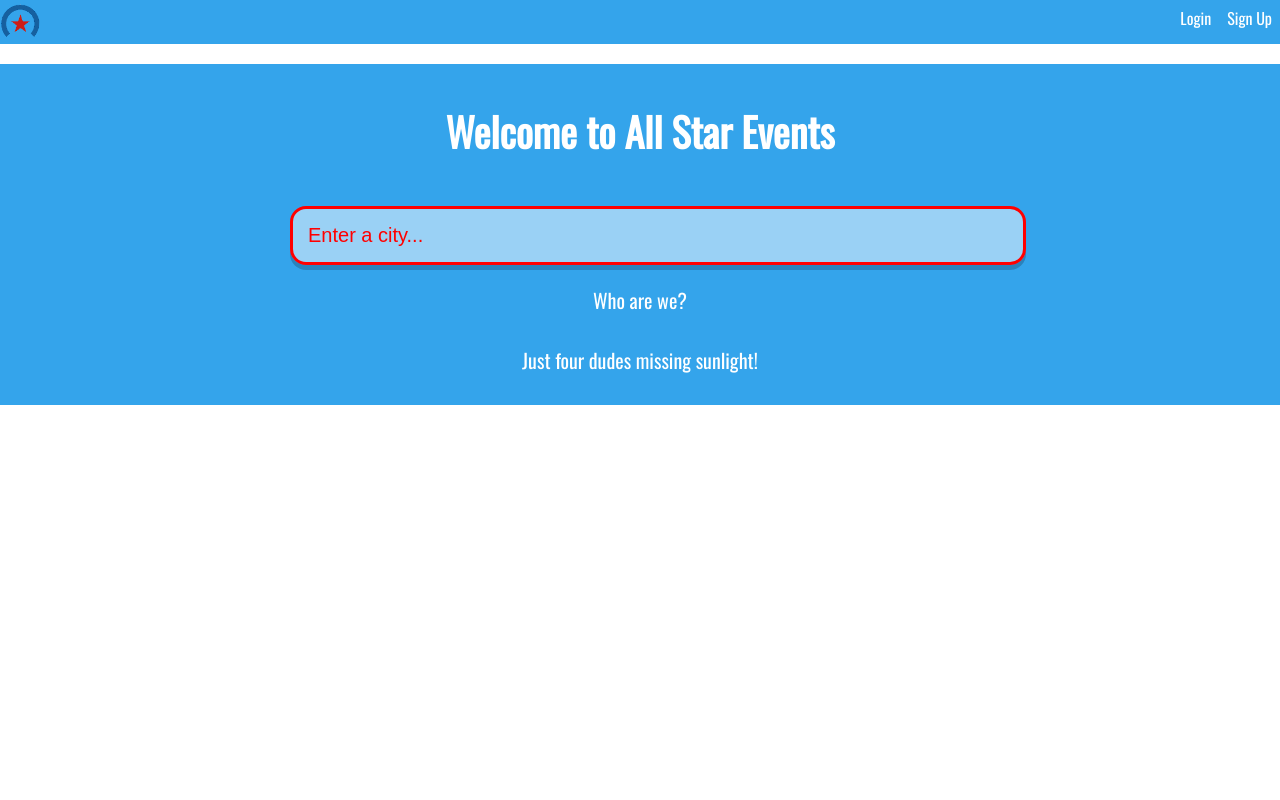
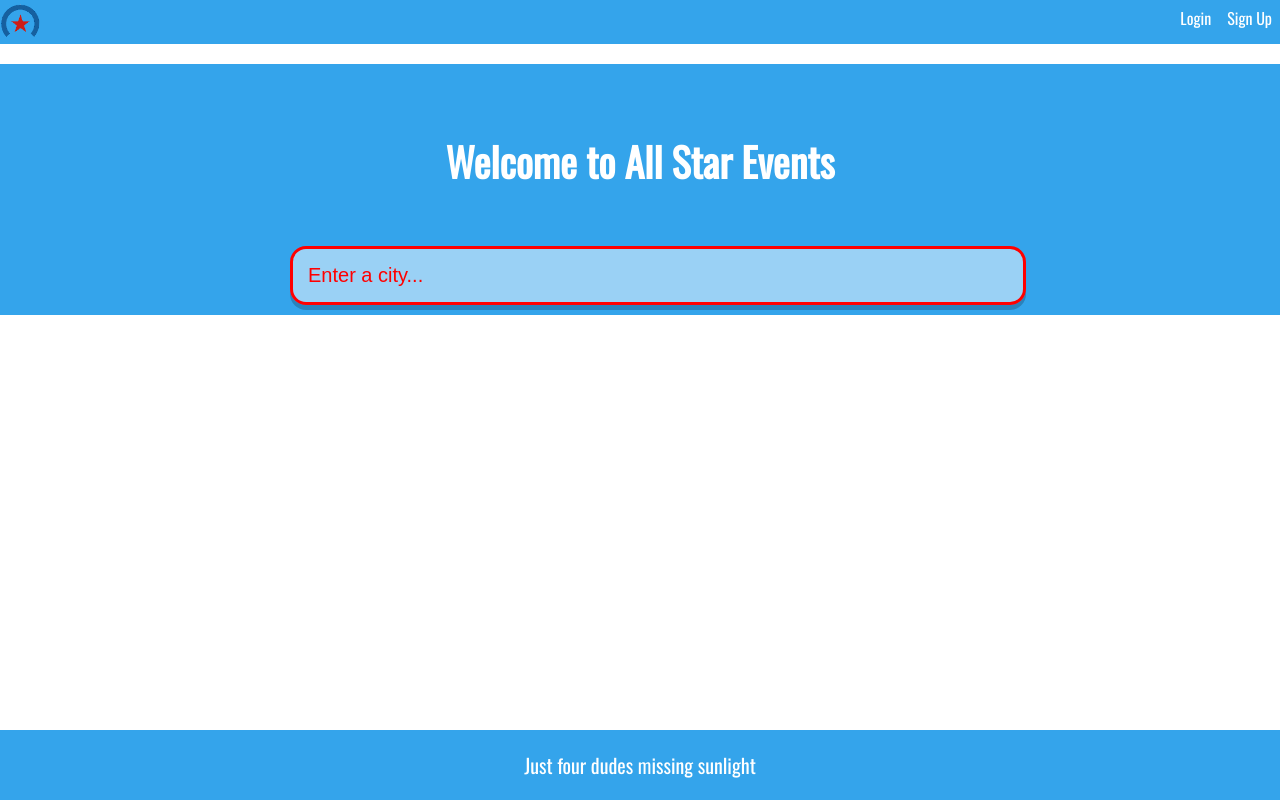
Before and after one commit to Jonathan-Sandifer/All-Star-Events, a React (Create React App) app in the folder ghi/: page / in a window 1280 px wide. Built offline with nearby package versions, Linux system fonts and the light colour scheme.

Commit message:
Added a footer

```diff
--- a/ghi/src/components/MainPage.js
+++ b/ghi/src/components/MainPage.js
@@ -4,18 +4,14 @@ import Search from './Search';
 function MainPage() {
     return (
       <div className="mainpage">
-        <h1 className="display-5 fw-bold">Welcome to All Star Events</h1>
-        <div className="col-lg-6 mx-auto">
+        <div className="mainpage">
+          <h1 className="display-5 fw-bold">Welcome to All Star Events</h1>
+        </div>
         <Search />
-          <p className="lead mb-4">
-            Who are we?
-            <br />
-            <br />
+        <div className="footer">
+          <p>Just four dudes missing sunlight</p>
+        </div>
 
-            Just four dudes missing sunlight!
-          </p>
-
-        </div>
       </div>
     );
   }
--- a/ghi/src/index.css
+++ b/ghi/src/index.css
@@ -142,6 +142,16 @@ li {
     margin-right: -8px;
   }
 
+  .footer {
+    position: fixed;
+    left: 0;
+    bottom: 0;
+    width: 100%;
+    background-color: #34a4eb;
+    color: white;
+    text-align: center;
+  }
+
   .search-box {
     width: 700px;
     /* margin: 0 0 75px; */
```
Also changed, not shown: ghi/src/components/Footer.js (added).
